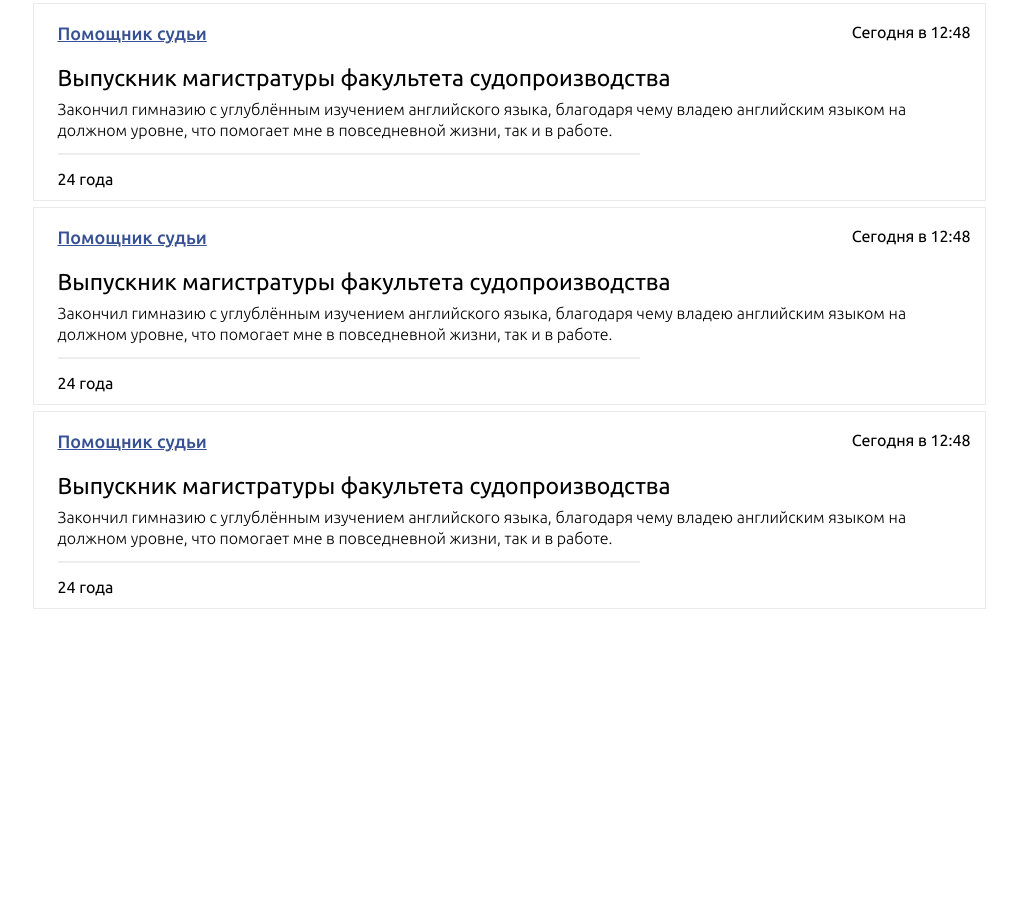
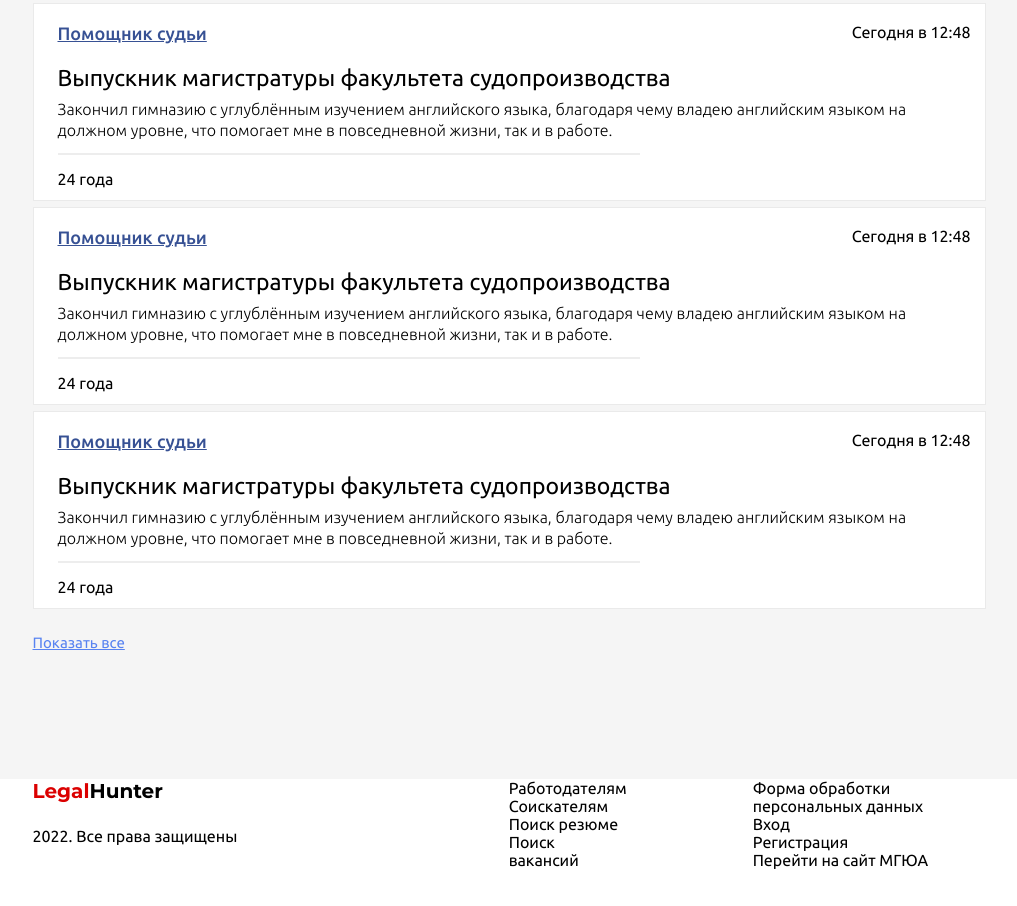
Before and after one commit to MontyPayton/legal-hunter, a plain HTML site: page index.html in a window 1280 px wide. Shown: the part 1732-2638 px from the top of the page, without its empty margins (10-1027 px from the left). Before the commit the page ends 2347 px from the top, so only its background shows below. Drawn offline with Linux system fonts and the light colour scheme.

Commit message:
исправил h

```diff
--- a/css/style.css
+++ b/css/style.css
@@ -2,7 +2,7 @@
     --color-text: #DB0000;
     --color-text-w: #fff;
     --bg-red: #CF3C3C;
-    --bg-item: #FAFAFA;
+    --bg-item: #F5F5F5;
     ;
 }
 
@@ -42,11 +42,12 @@ body {
 }
 
 .container {
-    max-width: 1500px;
     margin: 0 auto;
 }
 
 nav {
+    width: 1195px;
+    margin: 0 auto;
     height: 70px;
     display: flex;
     align-items: center;
@@ -57,7 +58,6 @@ nav {
     display: flex;
     font-size: 16px;
     line-height: 18px;
-    padding-left: 155px;
 }
 
 .color-red {
@@ -67,7 +67,7 @@ nav {
 }
 
 .logo {
-    margin: 0 15px;
+
     display: flex;
     font-family: 'Montserrat';
     font-style: normal;
@@ -84,7 +84,6 @@ nav {
 
 .form {
     display: flex;
-    margin-right: 152px;
 }
 
 .searh-icon {
@@ -302,4 +301,34 @@ hr {
     background:#DB0000;
     background-size: cover;
     background-repeat: no-repeat;
+
 }
+.a-foot{
+    margin-bottom: 128px;
+}
+
+.footer-wrapper{
+    display: flex;
+    justify-content: space-between;
+    max-width: 953px;
+
+}
+.footer-logo{
+   display: flex;
+justify-content: space-between;
+flex-wrap: wrap;
+}
+
+
+footer{
+    max-width: 1195px;
+    margin: 0 auto;
+    height: 206px;
+    background-color:var(--color-text-w);
+}
+.footer-item-centr{
+    margin-left: 226px;
+}
+.footer-item-end{
+    margin-left: 126px;
+}
--- a/index.html
+++ b/index.html
@@ -39,7 +39,7 @@
                 <button type="submit">Поиск сотрудников</button>
             </form>
         </div>
-        <diw class="container-item-wrapper">
+        <div class="container-item-wrapper">
             <div class="container-item">
                 <div class="container-item-sections">
                     <h3>Разделы резюме</h3>
@@ -240,16 +240,44 @@
                                     <div class="summary-footer">24 года</div>
                                 </div>
                             </div>
-
+                            <div class="a a-foot">
+                                <a href="#">Показать все</a>
+                            </div>
                         </div>
                         <!-- реклама доделать-->
-                        <div class="advertising"></div>
+                        <div class="advertising">
+                          реклама
+                        </div>
                     </section>
                 </div>
 
             </div>
-        </diw>
-        <footer></footer>
+    </div>
+        <footer>
+            <section>
+            <div class="footer-wrapper">
+              <div class="footer-logo">
+                <div class="logo">Legal<div class="color-black">Hunter</div></div>
+
+                <p>2022. Все права защищены</p>
+            </div>
+
+            <div class="footer-item-centr">
+                <p>Работодателям</p>
+                <p>Соискателям</p>
+                <p>Поиск резюме</p>
+                <p>Поиск вакансий</p>
+            </div>
+            <div class="footer-item-end">
+                <p>Форма обработки персональных данных</p>
+                <p>Вход</p>
+                <p>Регистрация</p>
+                <p>Перейти на сайт МГЮА</p>
+            </div>
+            </div>
+            <div></div>
+            </section>
+        </footer>
     </div>
 
 </body>
```
